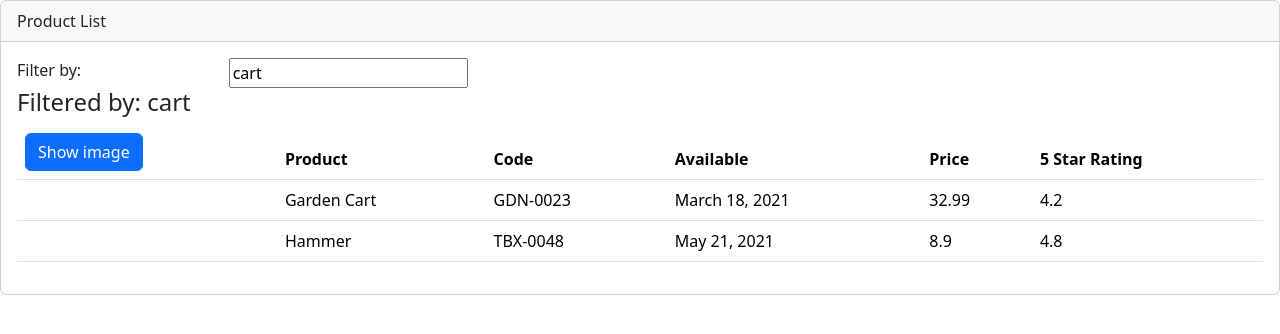
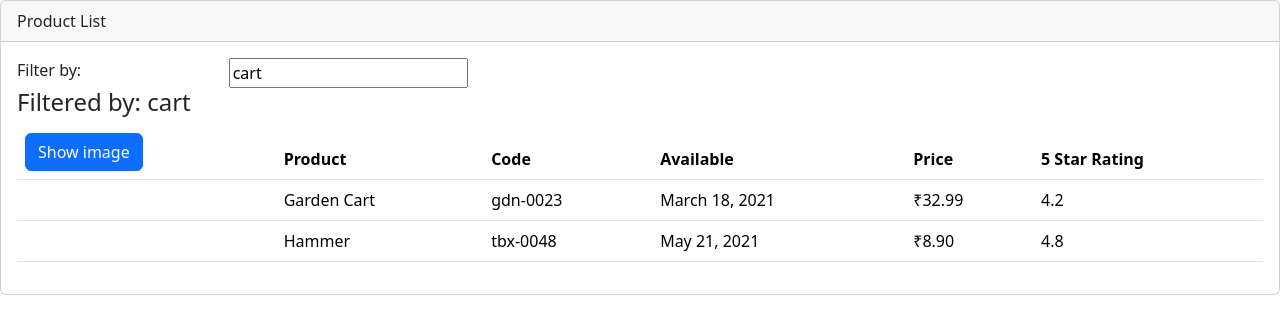
Before and after one commit to Umarfarooq88/Product_Lens, an Angular app: page / in a window 1280 px wide. Shown: the top 334 px of the page. Built offline with nearby package versions, Linux system fonts and the light colour scheme.

Commit message:
Transforming data with pipes( Prod code->lowecase, add currency symbol)

```diff
--- a/src/app/products/product-list.component.html
+++ b/src/app/products/product-list.component.html
@@ -41,9 +41,9 @@
                   [style.margin.px]="imageMargin">
             </td>
             <td>{{ product.productName }}</td>
-            <td>{{ product.productCode }}</td>
+            <td>{{ product.productCode | lowercase}}</td>
             <td>{{ product.releaseDate }}</td>
-            <td>{{ product.price }}</td>
+            <td>{{ product.price | currency:"INR":"symbol":"1.2-2"}}</td>
             <td>{{ product.starRating }}</td>
           </tr>
         </tbody>
```
